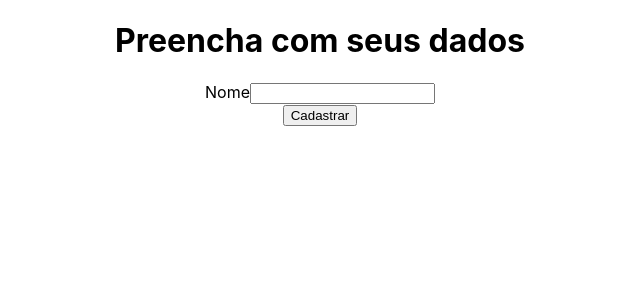
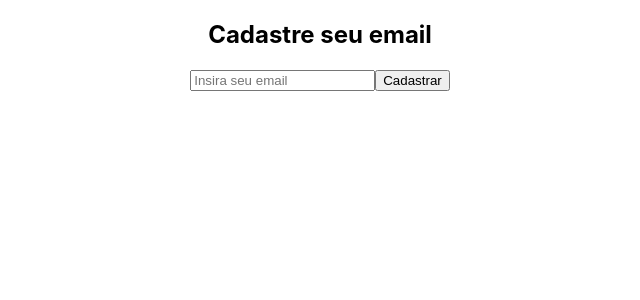
Before and after one commit to CuboMagico/curso-react-matheus-battisti, a React (Create React App) app: page / in a window 1280 px wide. Shown: the top 300 px of the page, without its empty margins (320-960 px from the left). Built offline with nearby package versions, Linux system fonts and the light colour scheme.

Commit message:
Final da Décima Segunda aula

```diff
--- a/src/App.jsx
+++ b/src/App.jsx
@@ -3,14 +3,14 @@ import HelloWorld from './components/HelloWorld';
 import SayMyName from "./components/SayMyName";
 import Pessoa from './components/Pessoa';
 import Evento from './components/Evento';
-import Form from './components/Form';
+import Condicional from './components/Condicional';
 
 import './App.css';
 
 const App = () => {
 	return (
 		<div className='App'>
-			<Form/>
+			<Condicional />
 		</div>
 	);
 }
--- /dev/null
+++ b/src/components/Button.jsx
@@ -0,0 +1,7 @@
+const Button = (props) => {
+    return (
+        <button onClick={props.event}>{props.text}</button>
+    )
+}
+
+export default Button
--- /dev/null
+++ b/src/components/Condicional.jsx
@@ -0,0 +1,35 @@
+import { useState } from "react"
+
+function Condicional () {
+
+    const [email, setEmail] = useState()
+    const [userEmail, setUserEmail] = useState()
+
+    const apagarEmail = () => {
+        setUserEmail("")
+    }
+
+    const cadastrarEmail = (event) => {
+        event.preventDefault()
+        setUserEmail(email)
+    }
+
+
+    return (
+        <div>
+            <h2>Cadastre seu email</h2>
+                <input id="email" type="email" placeholder="Insira seu email" onChange={(e) => setEmail(e.target.value)}/>
+
+                <button onClick={cadastrarEmail}>Cadastrar</button>
+
+                {userEmail && (
+                    <div>
+                        <p>O email do Usuário é {userEmail}</p>
+                        <button onClick={apagarEmail}>Apagar email</button>
+                    </div>
+                )}
+        </div>
+    )
+}
+
+export default Condicional
--- a/src/components/Evento.jsx
+++ b/src/components/Evento.jsx
@@ -1,13 +1,15 @@
+import Button from "./Button"
+
 const Evento = ( { numero } ) => {
 
     const meuEvento = () => {
-        console.log(`Opa, fui clicado! ${numero}`)
+        console.log(`Opa, fui clicado!`)
     }
 
     return (
         <div>
             <p>Clicque para disparar um evento</p>
-            <button onClick={meuEvento}>Ativar Evento</button>
+            <Button text="Esse evento é passado por props" event={meuEvento} />
         </div>
     )
 }
--- a/src/components/Form.jsx
+++ b/src/components/Form.jsx
@@ -1,22 +1,47 @@
+import { useState } from "react"
+
+import Condicional from "./Condicional"
+
 const Form = () => {
+
+    const [email, setEmail] = useState()
+    const [password, setPassword] = useState()
 
     const cadastrarUsuario = (event) => {
         event.preventDefault()
         console.log("Usuário cadastrado!")
+        console.log(name)
     }
+
+    const preencherEmail = (event) => {
+        event.preventDefault()
+        setEmail(event.target.value)
+    }
+
+    const [name, setName] = useState()
 
     return (
         <div>
             <h1>Preencha com seus dados</h1>
-            <form onSubmit={cadastrarUsuario}>
+            <form onSubmit={preencherEmail}>
                 <div>
-                    <label htmlFor="nome">Nome</label>
-                    <input id="nome" type="text"/>
+                    <label htmlFor="name">Nome</label>
+                    <input id="name" type="text"/>
+                </div>
+                <div>
+                    <label htmlFor="email">Email</label>
+                    <input id="email" type="text"/>
+                </div>
+                <div>
+                    <label htmlFor="password">Senha</label>
+                    <input id="password" type="text"/>
                 </div>
                 <div>
                     <input type="submit" value="Cadastrar"/>
                 </div>
             </form>
+
+            <Condicional email={email} />
         </div>
     )
 }
```
